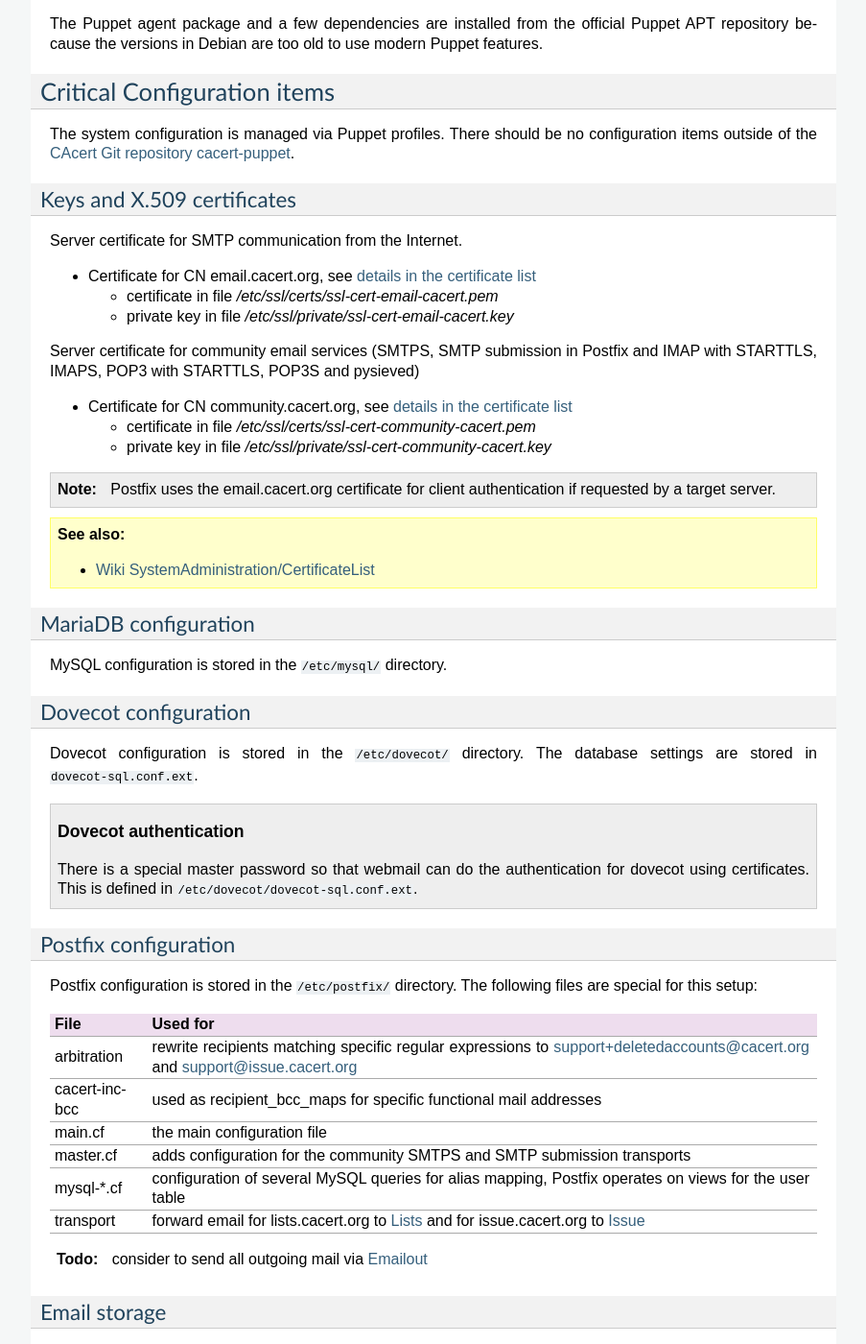
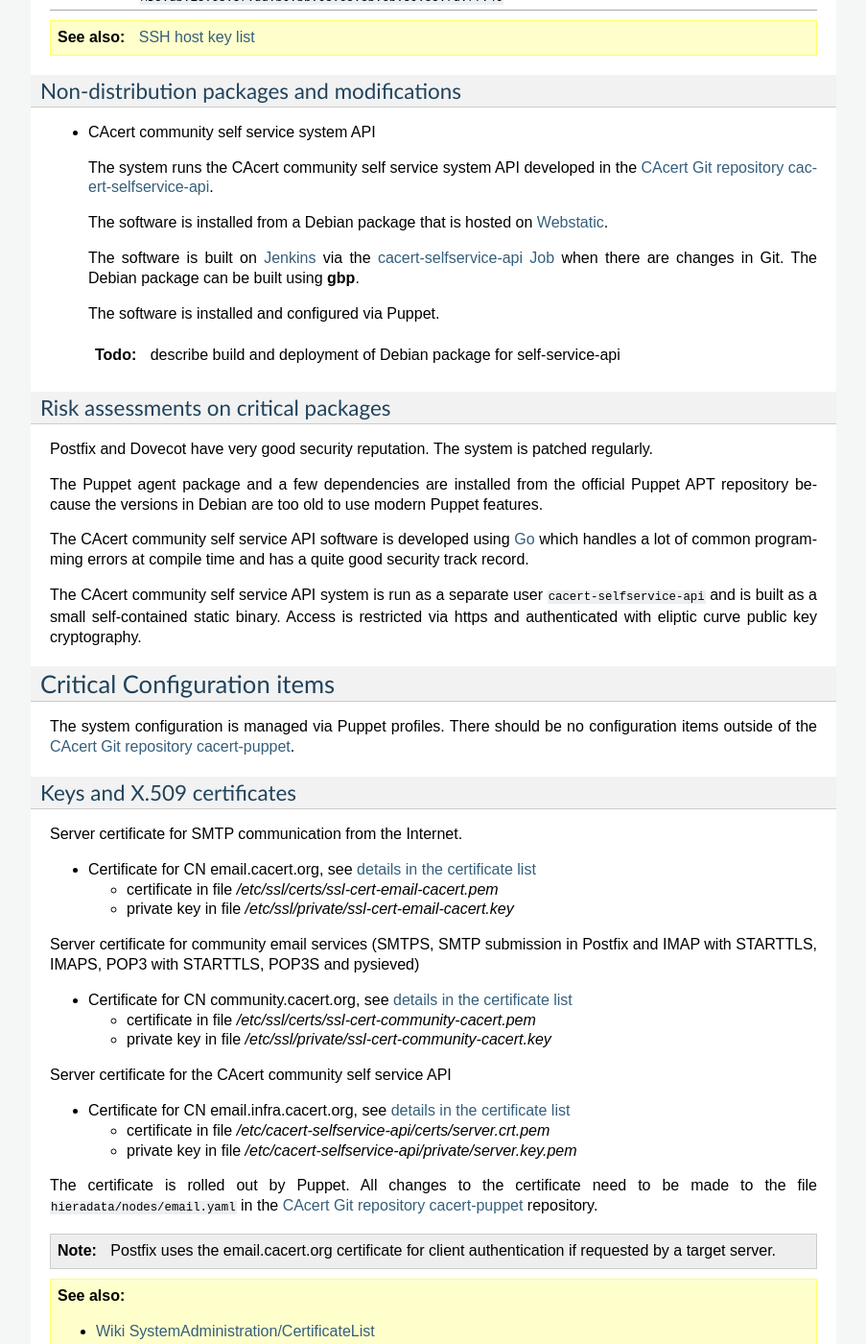
Before and after one commit to CAcertOrg/cacert-infradocs, a Sphinx documentation site: the page built from docs/systems/email.rst, in a window 1280 px wide and 1400 px high, scrolled down 3547 px. Shown: the whole window at 96% size, without its empty margins (198-1101 px from the left). Built offline with Sphinx 7.4.7, drawn with Linux system fonts in a browser that asks for light colours; pages that are not in the unit, such as notebooks, are missing from menus; cross-references to code outside the pages are shown as plain code; some of the changed text lies outside the part shown.

Commit message:
Add documentation for the self service system
- add host documentation for new community system
- add sections for cacert-selfservice-api to the email system
  documentation

```diff
--- a/docs/systems.rst
+++ b/docs/systems.rst
@@ -13,6 +13,7 @@
    systems/board
    systems/bugs
    systems/cats
+   systems/community
    systems/email
    systems/emailout
    systems/git
--- a/docs/systems/email.rst
+++ b/docs/systems/email.rst
@@ -9,7 +9,8 @@
 =======
 
 This system handles email for @cacert.org addresses. It also provides users of
-@cacert.org with IMAPs and POP3s access to their accounts.
+@cacert.org with IMAPs and POP3s access to their accounts. The system provides
+the API part of the CAcert community self service system.
 
 The database on this container is used by :doc:`webmail` too.
 
@@ -21,6 +22,15 @@
 
 * Primary: :ref:`people_jselzer`
 * Secondary: :ref:`people_jandd`
+
+Application Administration
+--------------------------
+
++------------------+---------------------+
+| Application      | Administrator(s)    |
++==================+=====================+
+| self service API | :ref:`people_jandd` |
++------------------+---------------------+
 
 Contact
 -------
@@ -118,42 +128,45 @@
 Listening services
 ------------------
 
-+----------+---------+---------+-------------------------------------+
-| Port     | Service | Origin  | Purpose                             |
-+==========+=========+=========+=====================================+
-| 22/tcp   | ssh     | ANY     | admin console access                |
-+----------+---------+---------+-------------------------------------+
-| 25/tcp   | smtp    | ANY     | mail receiver for cacert.org        |
-+----------+---------+---------+-------------------------------------+
-| 110/tcp  | pop3    | ANY     | POP3 access for cacert.org mail     |
-|          |         |         | addresses                           |
-+----------+---------+---------+-------------------------------------+
-| 143/tcp  | imap    | ANY     | IMAP access for cacert.org mail     |
-|          |         |         | addresses                           |
-+----------+---------+---------+-------------------------------------+
-| 465/tcp  | smtps   | ANY     | SMTPS for cacert.org mail addresses |
-+----------+---------+---------+-------------------------------------+
-| 587/tcp  | smtp    | ANY     | mail submission for cacert.org mail |
-|          |         |         | addresses                           |
-+----------+---------+---------+-------------------------------------+
-| 993/tcp  | imaps   | ANY     | IMAPS access for cacert.org mail    |
-|          |         |         | addresses                           |
-+----------+---------+---------+-------------------------------------+
-| 995/tcp  | pop3s   | ANY     | POP3S access for cacert.org mail    |
-|          |         |         | addresses                           |
-+----------+---------+---------+-------------------------------------+
-| 4190/tcp | sieve   | ANY     | Manage sieve access for cacert.org  |
-|          |         |         | mail addresses                      |
-+----------+---------+---------+-------------------------------------+
-| 3306/tcp | mysql   | local   | MariaDB database server             |
-+----------+---------+---------+-------------------------------------+
-| 5665/tcp | icinga2 | monitor | remote monitoring service           |
-+----------+---------+---------+-------------------------------------+
++----------+---------+-----------+-------------------------------------+
+| Port     | Service | Origin    | Purpose                             |
++==========+=========+===========+=====================================+
+| 22/tcp   | ssh     | ANY       | admin console access                |
++----------+---------+-----------+-------------------------------------+
+| 25/tcp   | smtp    | ANY       | mail receiver for cacert.org        |
++----------+---------+-----------+-------------------------------------+
+| 110/tcp  | pop3    | ANY       | POP3 access for cacert.org mail     |
+|          |         |           | addresses                           |
++----------+---------+-----------+-------------------------------------+
+| 143/tcp  | imap    | ANY       | IMAP access for cacert.org mail     |
+|          |         |           | addresses                           |
++----------+---------+-----------+-------------------------------------+
+| 465/tcp  | smtps   | ANY       | SMTPS for cacert.org mail addresses |
++----------+---------+-----------+-------------------------------------+
+| 587/tcp  | smtp    | ANY       | mail submission for cacert.org mail |
+|          |         |           | addresses                           |
++----------+---------+-----------+-------------------------------------+
+| 993/tcp  | imaps   | ANY       | IMAPS access for cacert.org mail    |
+|          |         |           | addresses                           |
++----------+---------+-----------+-------------------------------------+
+| 995/tcp  | pop3s   | ANY       | POP3S access for cacert.org mail    |
+|          |         |           | addresses                           |
++----------+---------+-----------+-------------------------------------+
+| 4190/tcp | sieve   | ANY       | Manage sieve access for cacert.org  |
+|          |         |           | mail addresses                      |
++----------+---------+-----------+-------------------------------------+
+| 3306/tcp | mysql   | local     | MariaDB database server             |
++----------+---------+-----------+-------------------------------------+
+| 5665/tcp | icinga2 | monitor   | remote monitoring service           |
++----------+---------+-----------+-------------------------------------+
+| 9443/tcp | https   | community | self service API                    |
++----------+---------+-----------+-------------------------------------+
 
 Running services
 ----------------
 
 .. index::
+   single: cacert-selfservice-api
    single: cron
    single: dbus
    single: dovecot
@@ -164,51 +177,47 @@
    single: puppet
    single: rsyslog
 
-+----------------+--------------------------+----------------------------------+
-| Service        | Usage                    | Start mechanism                  |
-+================+==========================+==================================+
-| cron           | job scheduler            | systemd unit ``cron.service``    |
-+----------------+--------------------------+----------------------------------+
-| dbus-daemon    | System message bus       | systemd unit ``dbus.service``    |
-|                | daemon                   |                                  |
-+----------------+--------------------------+----------------------------------+
-| dovecot        | IMAP(s), POP3(s) and     | systemd unit ``dovecot.service`` |
-|                | sieve filter daemon      |                                  |
-+----------------+--------------------------+----------------------------------+
-| icinga2        | Icinga2 monitoring agent | systemd unit ``icinga2.service`` |
-+----------------+--------------------------+----------------------------------+
-| MariaDB        | MariaDB database         | systemd unit ``mariadb.service`` |
-|                | server for email         |                                  |
-|                | services                 |                                  |
-+----------------+--------------------------+----------------------------------+
-| openssh server | ssh daemon for remote    | systemd unit ``ssh.service``     |
-|                | administration           |                                  |
-+----------------+--------------------------+----------------------------------+
-| Postfix        | SMTP server for          | systemd unit ``postfix.service`` |
-|                | cacert.org               |                                  |
-+----------------+--------------------------+----------------------------------+
-| Puppet agent   | configuration            | systemd unit ``puppet.service``  |
-|                | management agent         |                                  |
-+----------------+--------------------------+----------------------------------+
-| rsyslog        | syslog daemon            | systemd unit ``rsyslog.service`` |
-+----------------+--------------------------+----------------------------------+
++------------------------+--------------------------------------------+--------------------------------------------------+
+| Service                | Usage                                      | Start mechanism                                  |
++========================+============================================+==================================================+
+| cacert-selfservice-api | CAcert community self service API          | systemd unit ``cacert-selffservice-api.service`` |
++------------------------+--------------------------------------------+--------------------------------------------------+
+| cron                   | job scheduler                              | systemd unit ``cron.service``                    |
++------------------------+--------------------------------------------+--------------------------------------------------+
+| dbus-daemon            | System message bus daemon                  | systemd unit ``dbus.service``                    |
++------------------------+--------------------------------------------+--------------------------------------------------+
+| dovecot                | IMAP(s), POP3(s) and sieve filter daemon   | systemd unit ``dovecot.service``                 |
++------------------------+--------------------------------------------+--------------------------------------------------+
+| icinga2                | Icinga2 monitoring agent                   | systemd unit ``icinga2.service``                 |
++------------------------+--------------------------------------------+--------------------------------------------------+
+| MariaDB                | MariaDB database server for email services | systemd unit ``mariadb.service``                 |
++------------------------+--------------------------------------------+--------------------------------------------------+
+| openssh server         | ssh daemon for remote administration       | systemd unit ``ssh.service``                     |
++------------------------+--------------------------------------------+--------------------------------------------------+
+| Postfix                | SMTP server for cacert.org                 | systemd unit ``postfix.service``                 |
++------------------------+--------------------------------------------+--------------------------------------------------+
+| Puppet agent           | configuration management agent             | systemd unit ``puppet.service``                  |
++------------------------+--------------------------------------------+--------------------------------------------------+
+| rsyslog                | syslog daemon                              | systemd unit ``rsyslog.service``                 |
++------------------------+--------------------------------------------+--------------------------------------------------+
 
 Databases
 ---------
 
-+-------+----------------+----------------------------------+
-| RDBMS | Name           | Used for                         |
-+=======+================+==================================+
-| MySQL | cacertusers    | database for dovecot and postfix |
-+-------+----------------+----------------------------------+
-| MySQL | roundcubemail  | roundcube on :doc:`webmail`      |
-+-------+----------------+----------------------------------+
++---------+---------------+----------------------------------+
+| RDBMS   | Name          | Used for                         |
++=========+===============+==================================+
+| MariaDB | cacertusers   | database for dovecot and postfix |
++---------+---------------+----------------------------------+
+| MariaDB | roundcubemail | roundcube on :doc:`webmail`      |
++---------+---------------+----------------------------------+
 
 Connected Systems
 -----------------
 
 * :doc:`monitor`
 * :doc:`webmail`
+* :doc:`community`
 * all @cacert.org address owners have access to POP3 (STARTTLS and POP3S), IMAP
   (STARTTLS and IMAPS), SMTPS, SMTP submission (STARTTLS) and manage sieve
 
@@ -233,7 +242,21 @@
 Non-distribution packages and modifications
 -------------------------------------------
 
-* None
+* CAcert community self service system API
+
+  The system runs the CAcert community self service system API developed in the
+  :cacertgit:`cacert-selfservice-api`.
+
+  The software is installed from a Debian package that is hosted on :doc:`webstatic`.
+
+  The software is built on :doc:`jenkins` via the `cacert-selfservice-api Job`_
+  when there are changes in Git. The Debian package can be built using
+  :program:`gbp`.
+
+  The software is installed and configured via Puppet.
+
+  .. _cacert-selfservice-api Job: https://jenkins.cacert.org/job/cacert-selfservice-api/
+  .. todo:: describe build and deployment of Debian package for self-service-api
 
 Risk assessments on critical packages
 -------------------------------------
@@ -244,6 +267,15 @@
 The Puppet agent package and a few dependencies are installed from the official
 Puppet APT repository because the versions in Debian are too old to use modern
 Puppet features.
+
+The CAcert community self service API software is developed using `Go
+<https://golang.org/>`_ which handles a lot of common programming errors at
+compile time and has a quite good security track record.
+
+The CAcert community self service API system is run as a separate user
+``cacert-selfservice-api`` and is built as a small self-contained static
+binary. Access is restricted via https and authenticated with eliptic curve
+public key cryptography.
 
 Critical Configuration items
 ============================
@@ -276,6 +308,21 @@
    :serial:    147CB0
    :secondary:
 
+Server certificate for the CAcert community self service API
+
+.. sslcert:: email.infra.cacert.org
+   :altnames:   DNS:email.infra.cacert.org
+   :certfile:   /etc/cacert-selfservice-api/certs/server.crt.pem
+   :keyfile:    /etc/cacert-selfservice-api/private/server.key.pem
+   :serial:     02D954
+   :expiration: Aug 16 10:01:04 2021 GMT
+   :sha1fp:     C7:34:5A:CF:3F:82:8E:82:4D:2C:90:55:48:7D:BF:5A:17:53:F2:E7
+   :issuer:     CAcert Class 3 Root
+
+The certificate is rolled out by Puppet. All changes to the certificate need to
+be made to the file :file:`hieradata/nodes/email.yaml` in the
+:cacertgit:`cacert-puppet` repository.
+
 .. note::
 
    Postfix uses the email.cacert.org certificate for client authentication if
@@ -286,18 +333,14 @@
    * :wiki:`SystemAdministration/CertificateList`
 
 .. index::
-   pair: MariaDB; configuration
+   pair: cacert-selfservice-api; configuration
 
-MariaDB configuration
----------------------
+cacert-selfservice-api configuration
+------------------------------------
 
-MySQL configuration is stored in the :file:`/etc/mysql/` directory.
-
-.. index::
-   pair: MySQL; NSS
-   single: libnss-mysql
-
-.. _nss:
+The service configuration is contained in
+`/etc/cacert-selfservice-api/config.yaml` and is managed by the Puppet manifest
+profiles::cacert_selfservice_api.
 
 .. index::
    pair: dovecot; configuration
@@ -317,6 +360,14 @@
    There is a special master password so that webmail can do the authentication
    for dovecot using certificates. This is defined in
    :file:`/etc/dovecot/dovecot-sql.conf.ext`.
+
+.. index::
+   pair: MariaDB; configuration
+
+MariaDB configuration
+---------------------
+
+MariaDB configuration is stored in the :file:`/etc/mysql/` directory.
 
 .. index::
    pair: Postfix; configuration
```
Also changed, not shown: other parts of docs/systems/email.rst (+3 -8 lines), docs/systems/community.rst (added, +308 -0 lines).
